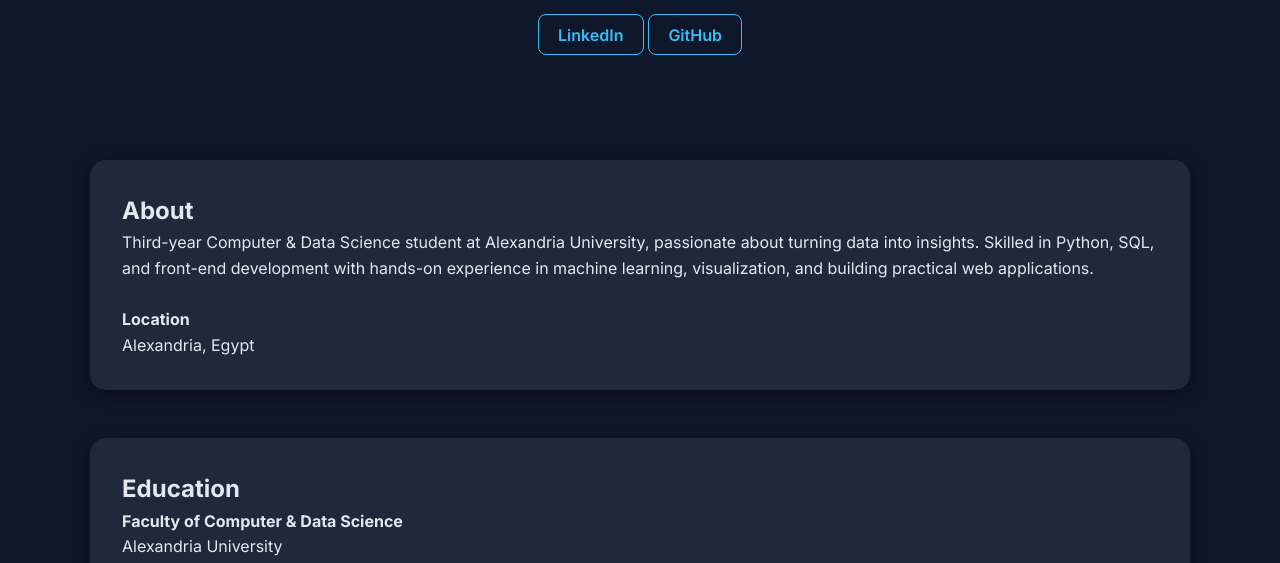
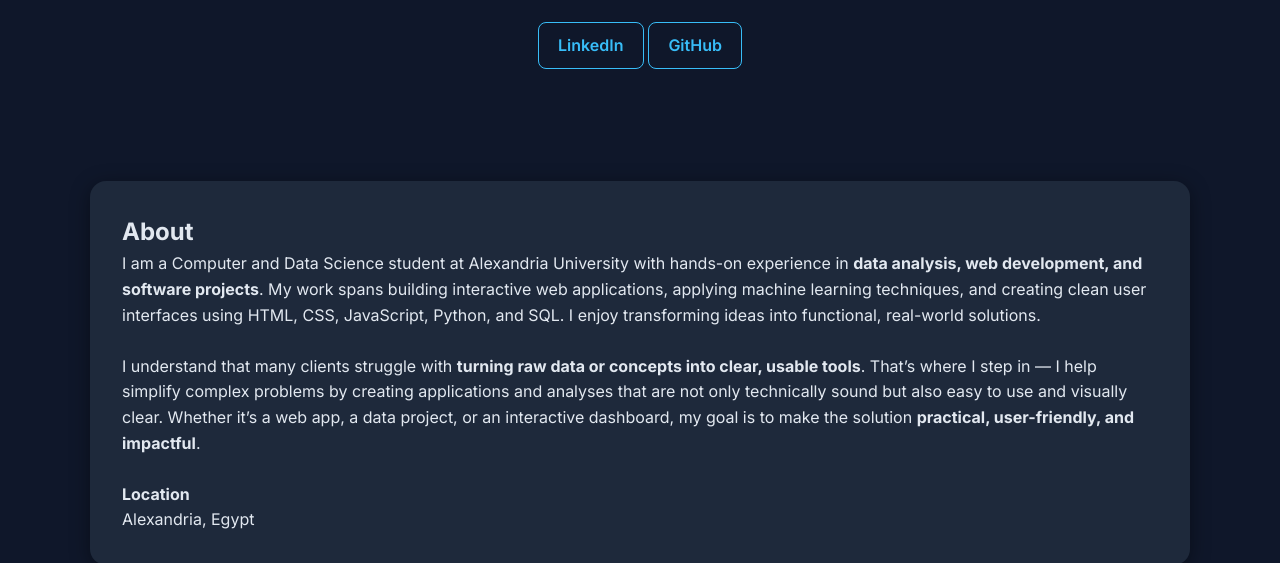
Before and after one commit to Yasmine37/portfolio, a plain HTML site: page index.html in a window 1280 px wide. Shown: the part 400-963 px from the top of the page. Drawn offline with Linux system fonts and the light colour scheme.

Commit message:
Updated About section and project descriptions

```diff
--- a/index.html
+++ b/index.html
@@ -48,8 +48,21 @@
 <section id="about" class="card section">
   <h2>About</h2>
   <p>
-        Third-year Computer & Data Science student at Alexandria University, passionate about turning data into insights. Skilled in Python, SQL, and front-end development with hands-on experience in machine learning, visualization, and building practical web applications.
+    I am a Computer and Data Science student at Alexandria University with hands-on experience in
+    <strong>data analysis, web development, and software projects</strong>.
+    My work spans building interactive web applications, applying machine learning techniques,
+    and creating clean user interfaces using HTML, CSS, JavaScript, Python, and SQL.
+    I enjoy transforming ideas into functional, real-world solutions.
   </p>
+<br>
+  <p>
+    I understand that many clients struggle with <strong>turning raw data or concepts into
+    clear, usable tools</strong>. That’s where I step in — I help simplify complex problems by
+    creating applications and analyses that are not only technically sound but also easy to use
+    and visually clear. Whether it’s a web app, a data project, or an interactive dashboard,
+    my goal is to make the solution <strong>practical, user-friendly, and impactful</strong>.
+  </p>
+
   <div class="meta-grid">
     <br>
     <div><strong>Location</strong><br>Alexandria, Egypt</div>
@@ -104,6 +117,7 @@
           <div class="project-info">
             <h3>Budget Tracker Web App</h3>
             <p>Track income and expenses with a dashboard using LocalStorage.</p>
+            <a href="https://github.com/Yasmine37/Budget-Tracker" target="_blank" class="btn">View on GitHub</a>
           </div>
         </div>
 
@@ -113,6 +127,7 @@
           <div class="project-info">
             <h3>Digital Assistant</h3>
             <p>Interactive assistant built with JavaScript and DOM manipulation.</p>
+            <a href="https://github.com/Yasmine37/Digital-Assistant" target="_blank" class="btn">View on GitHub</a>
           </div>
         </div>
 
@@ -122,6 +137,7 @@
           <div class="project-info">
             <h3>Cat Website</h3>
             <p>Front-end web project showcasing cats, built with HTML/CSS.</p>
+            <a href="https://github.com/Yasmine37/Cat-Shop-" target="_blank" class="btn">View on GitHub</a>
           </div>
         </div>
 
@@ -131,6 +147,7 @@
           <div class="project-info">
             <h3>Chess Game</h3>
             <p>React web app using chess.js engine for interactive gameplay.</p>
+            <a href="https://github.com/Yasmine37/Chess-Game" target="_blank" class="btn">View on GitHub</a>
           </div>
         </div>
 
@@ -140,6 +157,7 @@
           <div class="project-info">
             <h3>Web Scraping Project</h3>
             <p>Python-based scraping of multiple data formats for analysis.</p>
+            <a href="https://github.com/Yasmine37/Web-Scraping" target="_blank" class="btn">View on GitHub</a>
           </div>
         </div>
       </div>
--- a/style.css
+++ b/style.css
@@ -74,6 +74,7 @@ a:hover {
 
 /* === Buttons === */
 .btn {
+  display: inline-block;
   padding: 0.6rem 1.2rem;
   border-radius: 8px;
   background: #38bdf8;
@@ -81,6 +82,7 @@ a:hover {
   font-weight: 600;
   border: none;
   cursor: pointer;
+  text-align: center;
   transition: transform 0.3s ease, box-shadow 0.3s ease;
 }
 .btn:hover {
@@ -211,6 +213,7 @@ a:hover {
 }
 .project-info {
   padding: 1rem;
+  text-align: center;
 }
 .project-info h3 {
   color: #f1f5f9;
@@ -224,6 +227,7 @@ a:hover {
 .project-info .btn {
   font-size: 0.8rem;
   padding: 0.4rem 0.8rem;
+  margin-top: 0.5rem;
 }
 
 /* === Footer === */
```
Lines whose indentation alone changed are shown as unchanged.
